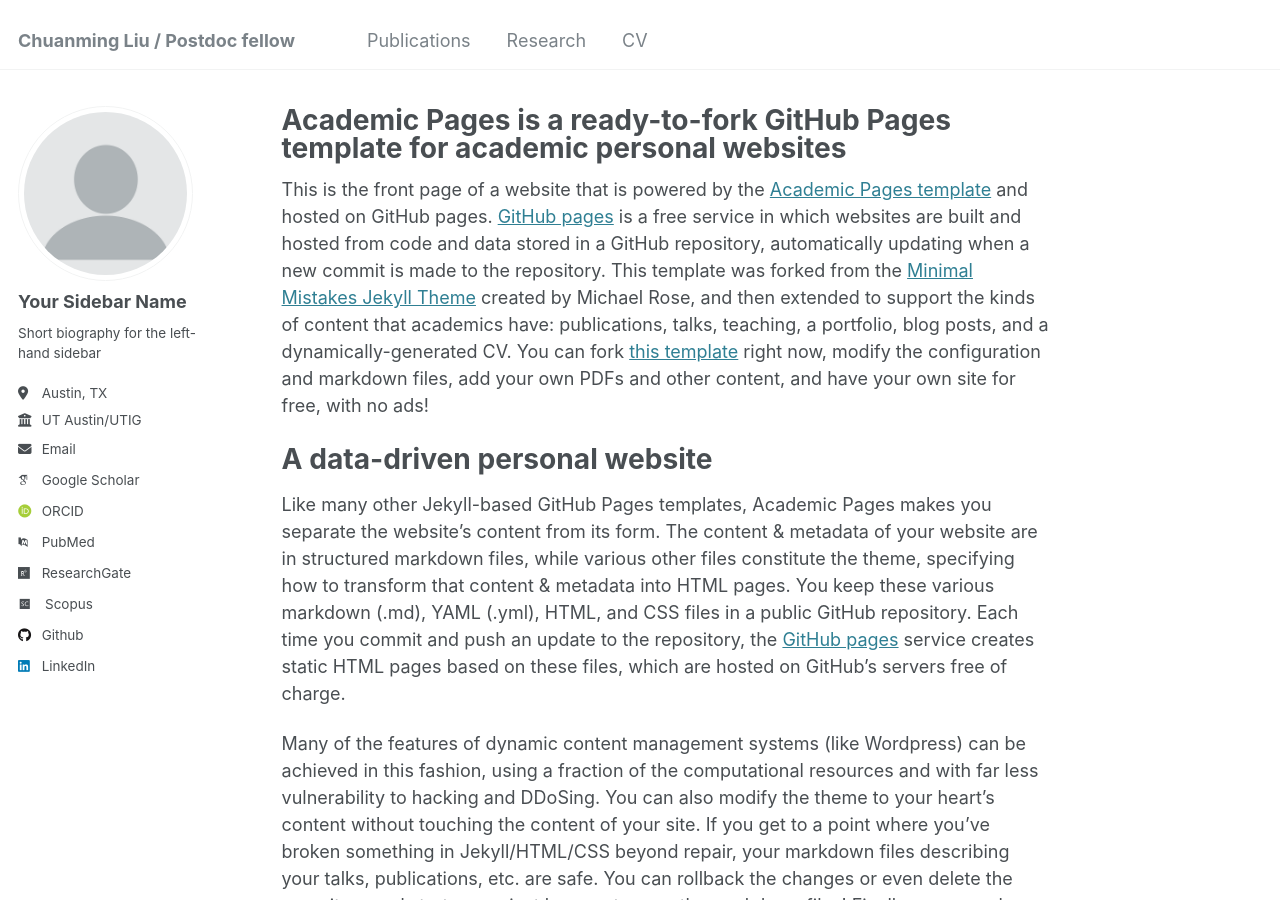
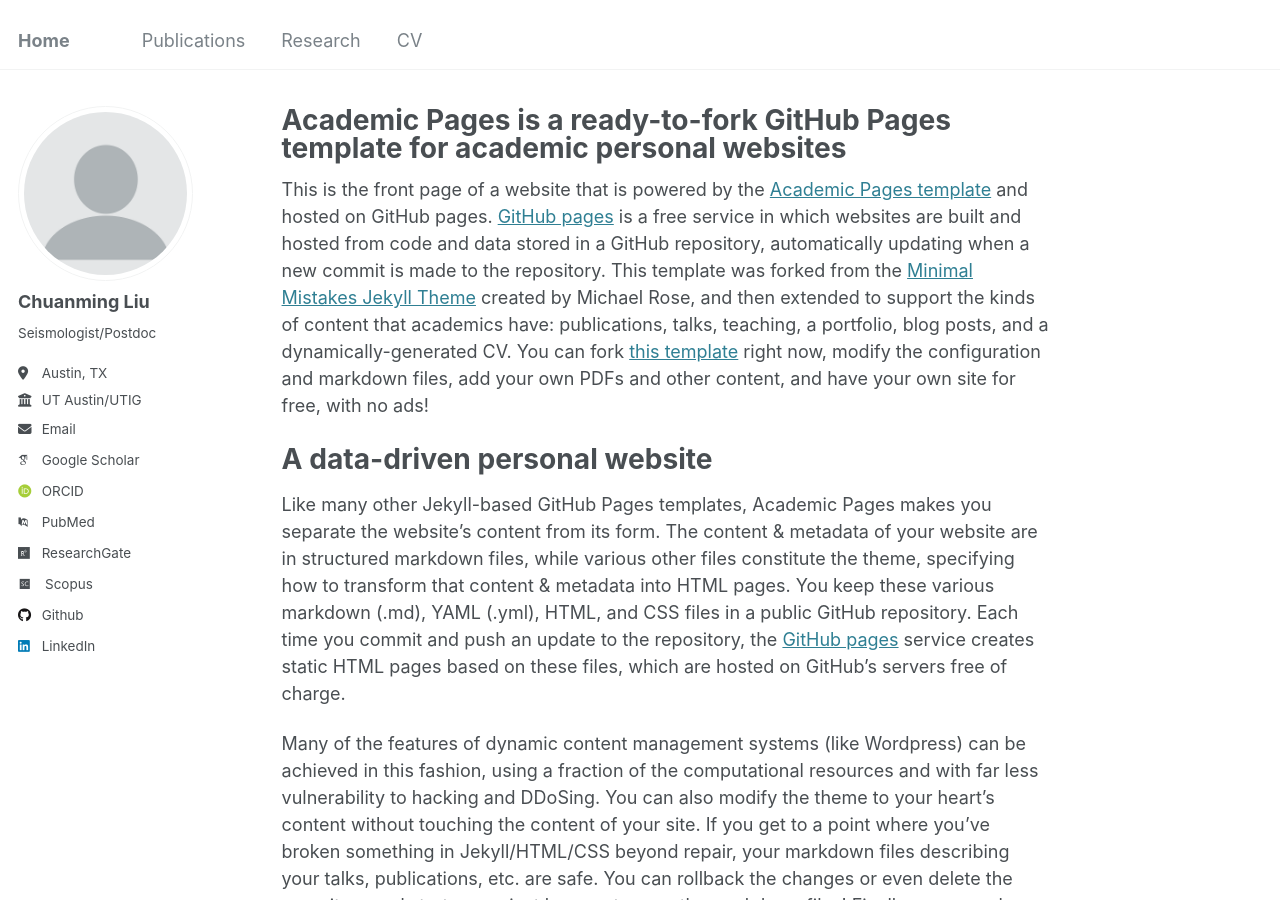
Before and after one commit to Chuanming-Liu/Chuanming-Liu.github.io, a Jekyll site: the page built from _pages/about.md, in a window 1280 px wide and 900 px high. Built offline with Jekyll 4.4.1, drawn with Linux system fonts in a browser that asks for light colours; some web fonts are replaced.

Commit message:
Update _config.yml

```diff
--- a/_config.yml
+++ b/_config.yml
@@ -8,10 +8,10 @@
 
 # Basic Site Settings
 locale                   : "en-US"
-title                    : "Chuanming Liu / Postdoc fellow"
+title                    : "Home"
 title_separator          : "-"
 name                     : &name "Chuanming Liu"
-description              : &description "Seismologist"
+description              : &description ""
 url                      : https://Chuanming-Liu.github.io # the base hostname & protocol for your site e.g. "https://[your GitHub username].github.io"
 baseurl                  : "" # the subpath of your site, e.g. "/blog"
 repository               : "academicpages/academicpages.github.io"
@@ -22,9 +22,9 @@ repository               : "academicpages/academicpages.github.io"
 author:
   # Biographic information
   avatar           : "profile.png"
-  name             : "Your Sidebar Name"
+  name             : "Chuanming Liu"
   pronouns         : # example: "she/her"
-  bio              : "Short biography for the left-hand sidebar"
+  bio              : "Seismologist/Postdoc"
   location         : "Austin, TX"
   employer         : "UT Austin/UTIG"
   uri              : # URL
@@ -49,9 +49,8 @@ author:
   stackoverflow    : # User number or user number and name (i.e., use "1" or "1/jeff-atwood")
 
   # Social media
-  linkedin         : "www.linkedin.com/in/chuanming-liu"
+  linkedin         : "https://www.linkedin.com/in/chuanming-liu"
   twitter          : # Username for X / Twitter
-  youtube          : # Username
 
 # Publication Category - The following the list of publication categories and their headings
 publication_category:
```
